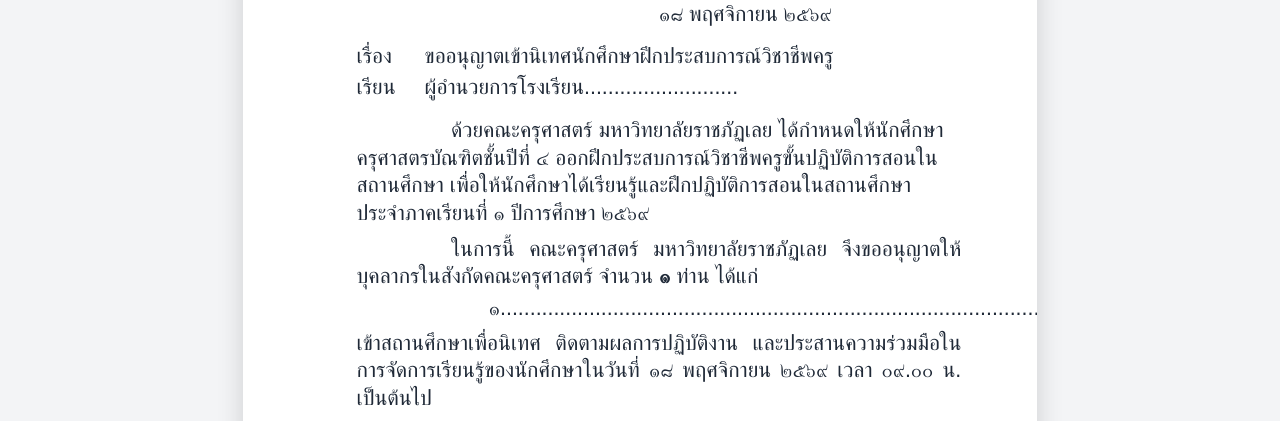
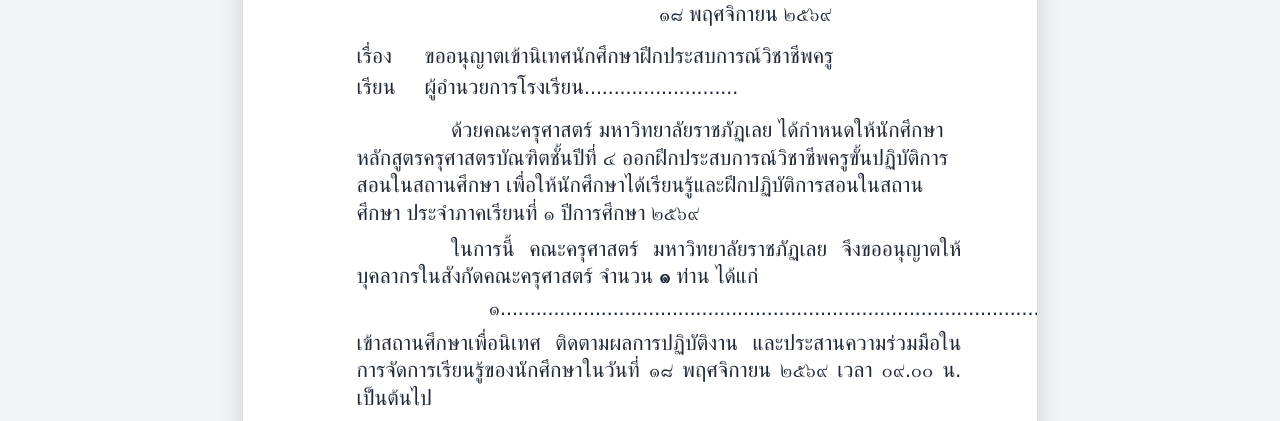
Before and after one commit to edulru2026-pro/recording-system02, a plain HTML site: page index.html in a window 1280 px wide. Both pictures are taken after a click on the button "ดูตัวอย่างเอกสาร". Shown: the part 379-800 px from the top of the page. Drawn offline with nearby package versions, Linux system fonts and the light colour scheme; a web font is replaced by a local one.

Commit message:
Add files via upload

```diff
--- a/index.html
+++ b/index.html
@@ -286,7 +286,7 @@
         word-spacing: normal;
         letter-spacing: 0;
     ">
-    ด้วยคณะครุศาสตร์ มหาวิทยาลัยราชภัฏเลย ได้กำหนดให้นักศึกษาครุศาสตรบัณฑิตชั้นปีที่ ๔
+    ด้วยคณะครุศาสตร์ มหาวิทยาลัยราชภัฏเลย ได้กำหนดให้นักศึกษาหลักสูตรครุศาสตรบัณฑิตชั้นปีที่ ๔
     ออกฝึกประสบการณ์วิชาชีพครูขั้นปฏิบัติการสอนในสถานศึกษา
     เพื่อให้นักศึกษาได้เรียนรู้และฝึกปฏิบัติการสอนในสถานศึกษา
     ประจำภาคเรียนที่ <span id="out_term">............</span>
```
